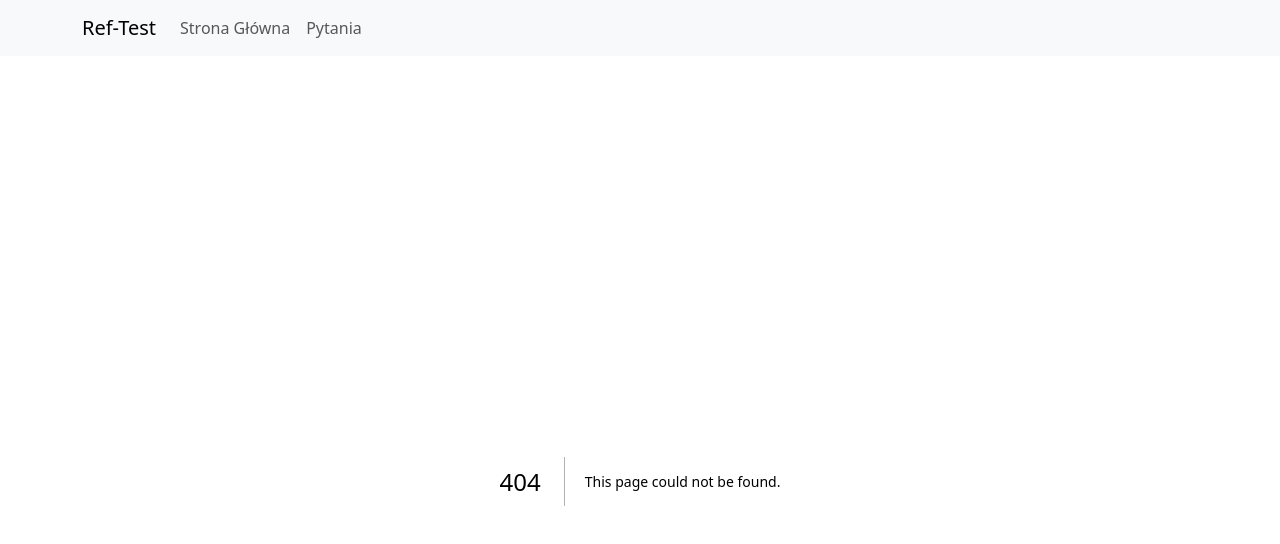
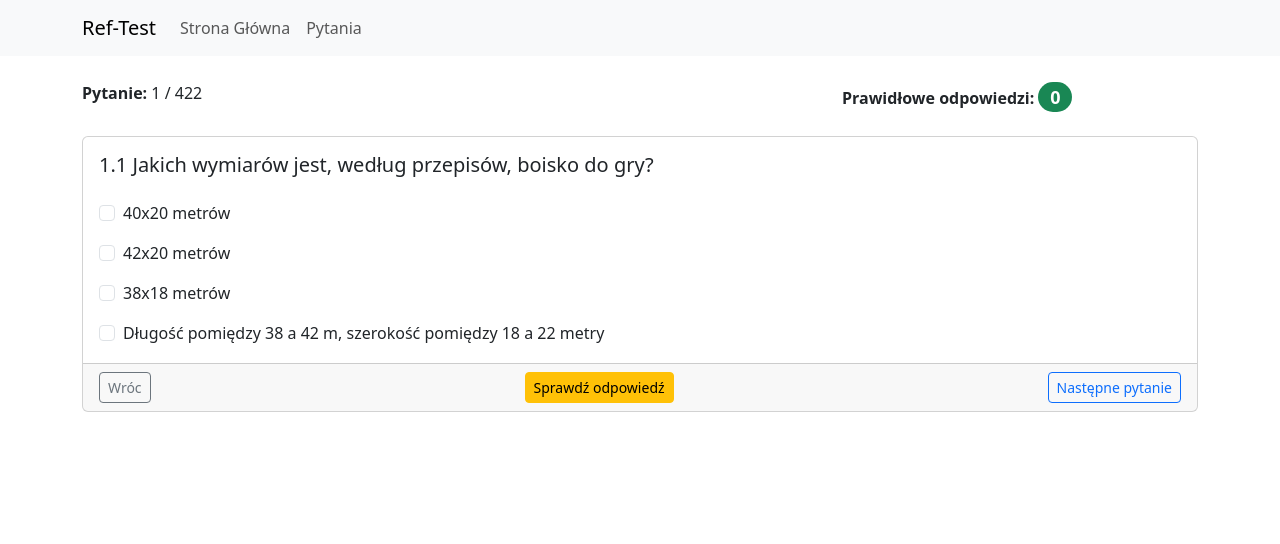
Before and after one commit to rflj/ref-test, a Next.js app: page /exam/all in a window 1280 px wide. Before the commit this address had no page. Shown: the top 544 px of the page. Built offline with nearby package versions, Linux system fonts and the light colour scheme.

Commit message:
Add Exam All questions

```diff
--- a/app/components/TestCard.js
+++ b/app/components/TestCard.js
@@ -2,12 +2,15 @@
 
 import Card from 'react-bootstrap/Card';
 import Button from "react-bootstrap/Button";
+import { FontAwesomeIcon } from '@fortawesome/react-fontawesome'
+import { faBook } from '@fortawesome/free-solid-svg-icons';
 
 function TestCard({title, subtitle, linkTo}) {
     return (
         <Card>
             <Card.Body>
                 <Card.Title>
+                    <FontAwesomeIcon icon={faBook} className="me-2" />
                     {title}
                 </Card.Title>
                 <Card.Subtitle className="mt-2 mb-2 text-muted text-sm">
@@ -15,7 +18,7 @@ function TestCard({title, subtitle, linkTo}) {
                 </Card.Subtitle>
             </Card.Body>
             <Card.Footer className="text-end">
-                <Button variant="outline-primary" size="sm" href={linkTo} disabled>Start</Button>
+                <Button variant="outline-primary" size="sm" href={linkTo}>Start</Button>
             </Card.Footer>
         </Card>
     )
--- /dev/null
+++ b/app/exam/all/page.js
@@ -0,0 +1,119 @@
+'use client'
+import { useState, useEffect } from 'react';
+import Row from 'react-bootstrap/Row';
+import Col from 'react-bootstrap/Col';
+import Card from 'react-bootstrap/Card';
+import Badge from 'react-bootstrap/Badge';
+import Button from "react-bootstrap/Button";
+import Form from "react-bootstrap/Form";
+import Alert from "react-bootstrap/Alert";
+
+import questionService from '@/app/services/questions';
+
+function ExamAll() {
+
+    const qLenght = questionService.getQuestionsLength();
+    const qList = questionService.getQuestions();
+
+    const [questionId, setQuestionId] = useState(0);
+    const [question, setQuestion] = useState(qList[questionId]);
+
+    const [correctAnswers, setCorrectAnswers] = useState(0);
+    const [selectedAnswers, setSelectedAnswers] = useState([]);
+
+    const [showAlertCorrectAnswer, setShowAlertCorrectAnswer] = useState(false);
+    const [showAlertWrongAnswer, setShowAlertWrongAnswer] = useState(false);
+
+    const handleSelectedAnswer = (e) => {
+        let tempSelectedAnswers = selectedAnswers;
+        console.log("e.target.id" + e.target.id)
+        console.log("tempSelectedAnswers" + tempSelectedAnswers)
+        if (e.target.checked) {
+            tempSelectedAnswers.push(e.target.id);
+        } else {
+            tempSelectedAnswers = tempSelectedAnswers.filter((answer) => answer !== e.target.id);
+        }
+        console.log("tempSelectedAnswers" +tempSelectedAnswers)
+        setSelectedAnswers(tempSelectedAnswers);
+        console.log("selectedAnswers" +selectedAnswers);
+
+    }
+
+    const handleCheckAnswer = () => {
+        let correct = true;
+        question.correctAnswers.forEach((answer) => {
+            if (!selectedAnswers.includes(answer)) {
+                correct = false;
+            }
+        });
+        if (correct) {
+            setCorrectAnswers(correctAnswers + 1);
+            setShowAlertCorrectAnswer(true);
+        }
+
+        console.log(correctAnswers)
+    }
+
+    const handleNextQuestion = () => {
+        if (questionId < qLenght - 1) {
+            console.log("questionId before " + questionId)
+            setQuestionId(questionId + 1);
+            console.log("questionId after " + questionId)
+            setQuestion(qList[questionId]);
+            console.log("Q: ", qList[questionId]);
+            setSelectedAnswers([]);
+            console.log("selectedAnswers" +selectedAnswers);
+
+        }
+    }
+
+    useEffect(() => {
+        setQuestion(qList[questionId]);
+    }
+    , [questionId]);
+
+    return (
+        <>
+            <Alert key="success" variant="success" show={showAlertCorrectAnswer} onClose={() => setShowAlertCorrectAnswer(false)} dismissible>DOBRA ODPOWIEDŹ!</Alert>
+            <Row>
+                <Col><strong>Pytanie:</strong> { questionId + 1 } / { qLenght }</Col>
+                <Col></Col>
+                <Col><strong>Prawidłowe odpowiedzi: <span className='h4'><Badge pill bg="success">{correctAnswers}</Badge></span></strong></Col>
+
+            </Row>
+            <Card className='mt-4'>
+                <Card.Body>
+                    <Card.Title>
+                        {question.question}
+                    </Card.Title>
+                    <Form className="mt-4">
+                        {
+                            Object.keys(question.answers).map((key) => {
+                                return (
+                                    <Form.Check
+                                        type="checkbox"
+                                        key={key}
+                                        label={question.answers[key]}
+                                        name="answers"
+                                        id={key}
+                                        className="mt-3"
+                                        onChange={handleSelectedAnswer}
+                                    />
+                                )
+                            })
+                        }
+
+                    </Form>
+                </Card.Body>
+                <Card.Footer className="d-flex justify-content-between">
+                    <Button variant="outline-secondary" size="sm">Wróc</Button>
+                    <Button variant="warning" size="sm" onClick={handleCheckAnswer}>Sprawdź odpowiedź</Button>
+                    <Button variant="outline-primary" onClick={handleNextQuestion} size="sm">Następne pytanie</Button>
+                </Card.Footer>
+            </Card>
+        </>
+    )
+
+}
+
+export default ExamAll;
--- a/app/questions/all/page.js
+++ b/app/questions/all/page.js
@@ -15,7 +15,6 @@ import 'bootstrap/dist/css/bootstrap.min.css';
 export default function Page() {
 
     const questionList = questionService.getQuestions();
-    console.log(questionList)
     // Create table headers consisting of 4 columns.
     const headers = [
         { title: 'Pytanie', prop: 'question', isFilterable: true },
```
Also changed, not shown: app/page.js (+2 -9 lines), app/assets/questions.json.
